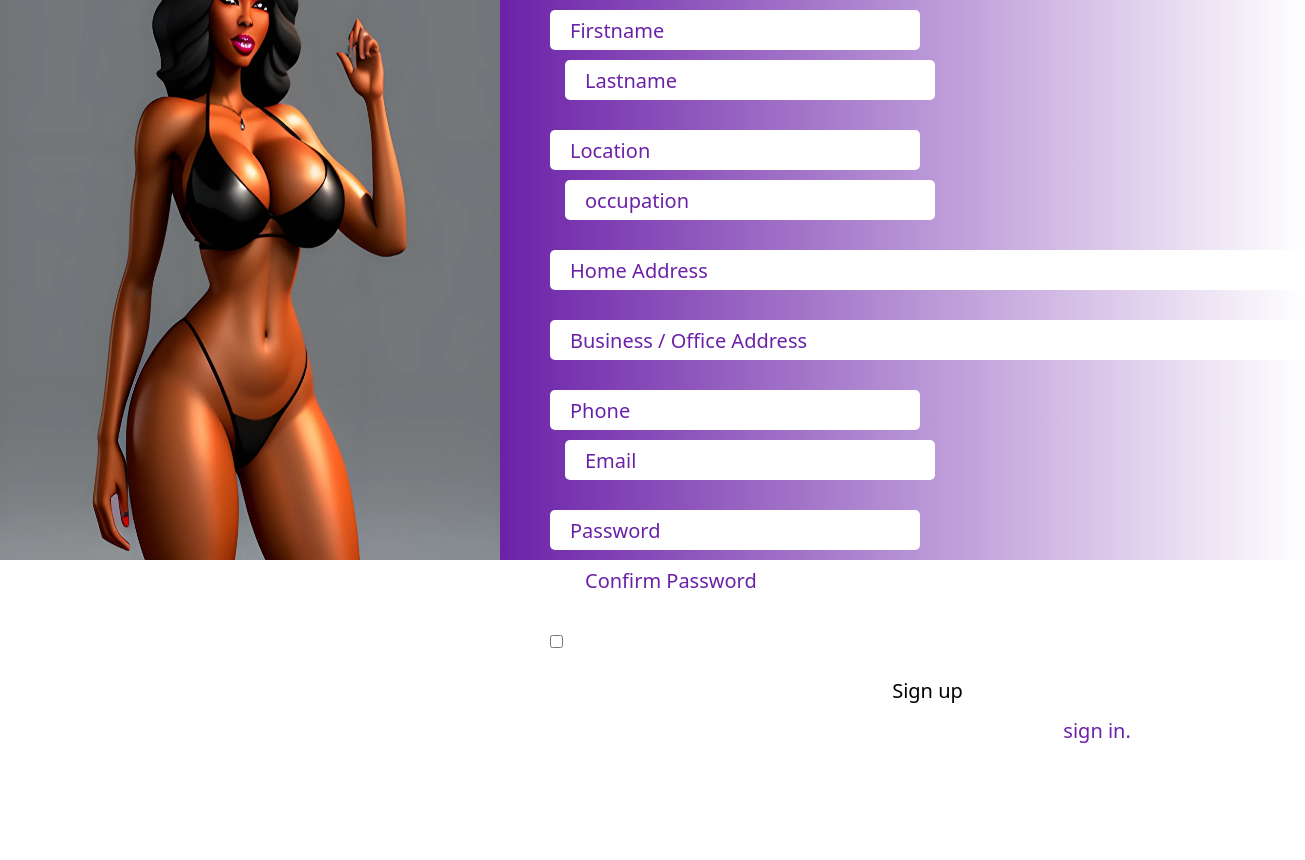
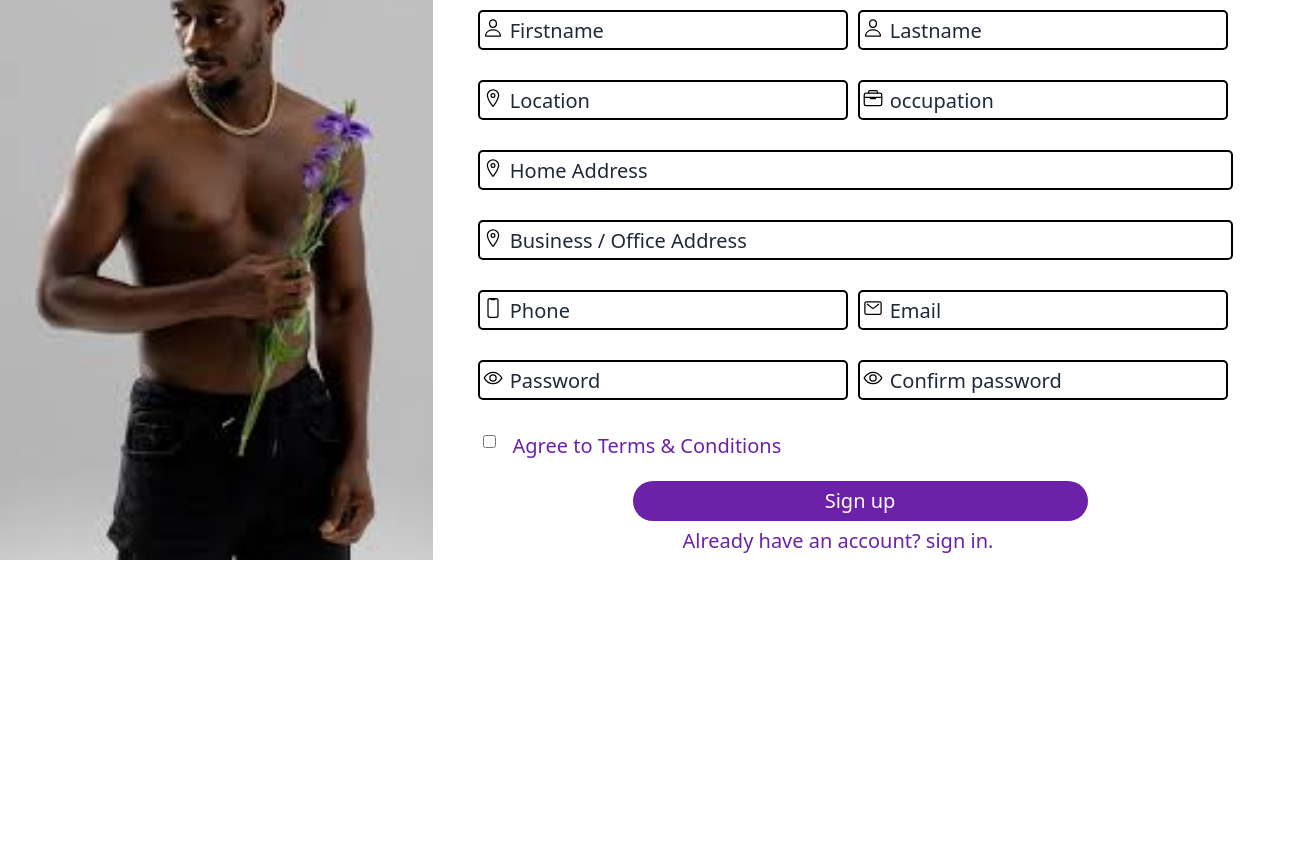
Before and after one commit to naphydeby/To-knack, a website: page dating.html in a window 1280 px wide. Shown: the part 90-950 px from the top of the page, 1305 px wide, since content can reach past the window. Before the commit the page ends 836 px from the top, so only its background shows below. Drawn offline with nearby package versions, Linux system fonts and the light colour scheme; files that its build step writes are made by us from their sources.

Commit message:
responsiveness and javascript function for dating.html and dashboard.html

```diff
--- a/dating.html
+++ b/dating.html
@@ -4,31 +4,56 @@
     <meta charset="UTF-8">
     <meta name="viewport" content="width=device-width, initial-scale=1.0">
     <title>male-signup-page</title>
-    <link rel="stylesheet" href="tailwindstyle.css">
+    <script src="Tailwind/tailwind.js"></script>
+    <script type="module" src="https://unpkg.com/ionicons@7.1.0/dist/ionicons/ionicons.esm.js"></script>
+<script nomodule src="https://unpkg.com/ionicons@7.1.0/dist/ionicons/ionicons.js"></script>
+
+    <link rel="stylesheet" href="custom.css">
 </head>
 <body >
-    <div class="lg:flex ">
+    <div class="flex ">
         <!-- pic begins -->
-         <img src="  dating-imgages/img.webp" alt="" class="hidden lg:block lg:w-[500px] lg:h-[650px]   ">
+         <img src="dating-imgages/male-pic.jpeg" alt=""  class=" hidden  lg:block   w-[500px] h-[650px]   ">
         <!-- pic ends -->
         <!-- form begins -->
-        <div class=" w-[100%] h-[750px] md:h-[950px] md:text-[20px] lg:w-[70%] lg:h-[650px] lg:pt-[0px] bg-gradient-to-r from-purple-800 to-white   ">
-            <h1 class="  pl-[150px] pt-[30px] md:pl-[250px] md:text-6xl lg:pl-[360px] text-4xl lg:text-4xl font-[700] text-white  ">Sign Up</h1>
-            <form action="" class="ml-[15px]  lg:ml-[50px]  mt-[30px] rounded-[10px]">
-                <input type="text" placeholder="Firstname" class="  w-[390px] lg:w-[370px] h-[40px] md:h-[80px]  lg:h-[40px] rounded-[5px] text-purple-800 pl-[20px] outline-purple-800 placeholder:text-purple-800 text-[20px] md:w-[357px]" required>
-                <input type="text" placeholder="Lastname" class="w-[390px] mt-[10px] lg:w-[370px] h-[40px] md:h-[80px] lg:h-[40px] lg:ml-[15px]  rounded-[5px] text-purple-800 pl-[20px] outline-purple-800 placeholder:text-purple-800 text-[20px] md:w-[357px]" required>
-                <input type="text" placeholder="Location" class="w-[390px] mt-[10px]  lg:w-[370px] h-[40px] md:h-[80px] lg:h-[40px] lg:mt-[30px] md:mt-[20px] rounded-[5px] text-purple-800 pl-[20px]  outline-purple-800 placeholder:text-purple-800 text-[20px] md:w-[357px]" required>
-                <input type="text" placeholder="occupation" class=" w-[390px] mt-[10px]  lg:w-[370px] h-[40px] md:h-[80px] lg:h-[40px] lg:ml-[15px] rounded-[5px] text-purple-800 pl-[20px] outline-purple-800 placeholder:text-purple-800 text-[20px] md:w-[357px]" required><br>
-                <input type="text" placeholder="Home Address" class="w-[390px] mt-[10px] lg:mt-[30px] md:mt-[20px] lg:w-[755px] h-[40px] md:h-[80px] lg:h-[40px] rounded-[5px] text-purple-800 pl-[20px] outline-purple-800 placeholder:text-purple-800 text-[20px] md:w-[715px]" required><br>
-                <input type="text" placeholder="Business / Office Address" class=" w-[390px] mt-[10px] lg:mt-[30px] md:mt-[20px] lg:w-[755px] h-[40px] md:h-[80px] lg:h-[40px] rounded-[5px] text-purple-800 pl-[20px] outline-purple-800 placeholder:text-purple-800 text-[20px] md:w-[715px]" required><br>
-                <input type="text" placeholder="Phone " class="w-[390px] mt-[10px] lg:w-[370px] md:h-[80px] md:mt-[20px] h-[40px] lg:h-[40px] lg:mt-[30px] md:mt-[20px] rounded-[5px] text-purple-800 pl-[20px] outline-purple-800 placeholder:text-purple-800 text-[20px] md:w-[357px]" required>
-                <input type="email" placeholder="Email" class=" w-[390px] mt-[10px] lg:w-[370px] md:h-[80px] h-[40px] lg:h-[40px] lg:ml-[15px] rounded-[5px] text-purple-800 pl-[20px] outline-purple-800 placeholder:text-purple-800 text-[20px] md:w-[357px]" required>
-                <input type="password" placeholder="Password" class=" w-[390px] mt-[10px] lg:w-[370px] h-[40px] md:h-[80px] lg:h-[40px] lg:mt-[30px] md:mt-[20px] rounded-[5px] text-purple-800 pl-[20px] outline-purple-800 placeholder:text-purple-800 text-[20px] md:w-[357px]" required>
-                <input type="password" placeholder="Confirm Password" class="w-[390px] mt-[10px] lg:w-[370px] h-[40px] md:h-[80px] lg:h-[40px] lg:ml-[15px] rounded-[5px] text-purple-800 pl-[20px] outline-purple-800 placeholder:text-purple-800 text-[20px] md:w-[357px]" required><br>
+        <div class="  w-[100%] h-[750px] md:h-[950px] md:text-[20px] lg:w-[100%] lg:h-[950px] lg:pt-[0px]  ">
+            <h1 class="   pl-[100px] pt-[30px] md:pl-[250px] lg:-[100px]  xl:pl-[360px] text-4xl  font-[700] text-purple-800  ">Create Account</h1>
+            <form action="" class="ml-[15px]  lg:ml-[15px] xl:ml-[50px]  mt-[30px] rounded-[10px]">
+                <div>
+                <ion-icon name="person-outline" class="mr-[-30px]"></ion-icon>
+                <input type="text" placeholder="Firstname" class=" w-[390px] xl:w-[370px] lg:w-[313px]  md:w-[357px]  h-[40px] md:h-[50px]  lg:h-[40px] rounded-[5px] text-purple-800 pl-[30px] focus:outline-purple-800 placeholder:text-gray-800 text-[20px] border-2 border-black"  required></div>
+                <div class="mt-[0px] md:mt-[-60px]  md:ml-[370px] lg:ml-[320px] xl:ml-[380px] lg:mt-[-50px] xl:mt-[-50px]">
+                <ion-icon name="person-outline" class=" lg:mr-[-45px] mr-[-30px] "></ion-icon>
+                <input type="text" placeholder="Lastname" class=" w-[390px] mt-[10px] xl:w-[370px] lg:w-[313px] h-[40px] md:w-[357px] md:h-[50px] lg:h-[40px] lg:ml-[15px]  rounded-[5px] text-purple-800 pl-[30px] focus:outline-purple-800 placeholder:text-gray-800 text-[20px]  border-2 border-black" required></div>
+                <div >
+                <ion-icon name="location-outline" class="mr-[-30px]"></ion-icon>
+                <input type="text" placeholder="Location" class=" w-[390px] mt-[10px]  xl:w-[370px] lg:w-[313px] h-[40px] md:h-[50px] lg:h-[40px] lg:mt-[30px] md:mt-[20px] md:w-[357px]  rounded-[5px] text-purple-800 pl-[30px]  focus:outline-purple-800 placeholder:text-gray-800 text-[20px] border-2 border-black" required></div>
+               <div class="mt-[0px] md:mt-[-60px]  md:ml-[370px] lg:mt-[-50px] lg:ml-[320px] xl:ml-[380px]  xl:mt-[-50px]">
+                <ion-icon name="briefcase-outline" class="lg:mr-[-45px] mr-[-30px]"></ion-icon>
+                <input type="text" placeholder="occupation" class="  w-[390px] mt-[10px] md:w-[357px] lg:w-[313px]  xl:w-[370px] h-[40px] md:h-[50px] lg:h-[40px] lg:ml-[15px] rounded-[5px] text-purple-800 pl-[30px] focus:outline-purple-800 placeholder:text-gray-800 text-[20px]  border-2 border-black" required><br></div>
+                 <div>
+                <ion-icon name="location-outline" class="mr-[-30px]"></ion-icon>
+                <input type="text" placeholder="Home Address" class=" w-[390px] mt-[10px] lg:mt-[30px] md:mt-[20px] xl:w-[755px] lg:w-[630px] md:w-[725px] h-[40px] md:h-[50px] lg:h-[40px]  rounded-[5px] text-purple-800 pl-[30px] focus:outline-purple-800 placeholder:text-gray-800 text-[20px]  border-2 border-black" required><br></div>
+                <div >
+                <ion-icon name="location-outline" class="mr-[-30px]"></ion-icon>
+                <input type="text" placeholder="Business / Office Address" class="  w-[390px] mt-[10px] lg:mt-[30px] md:mt-[20px] xl:w-[755px] lg:w-[630px] h-[40px] md:h-[50px] lg:h-[40px]  md:w-[725px]  rounded-[5px] text-purple-800 pl-[30px] focus:outline-purple-800 placeholder:text-gray-800 text-[20px] border-2 border-black" required><br></div>
+                <div >
+                <ion-icon name="phone-portrait-outline" class="mr-[-30px]"></ion-icon>
+                <input type="text" placeholder="Phone " class="   w-[390px] mt-[10px] lg:w-[313px] xl:w-[370px] md:h-[50px] md:mt-[20px] h-[40px] lg:h-[40px] lg:mt-[30px]  md:w-[357px]  rounded-[5px] text-purple-800 pl-[30px] focus:outline-purple-800 placeholder:text-gray-800 text-[20px] border-2 border-black" required></div>
+               <div class="mt-[0px] md:mt-[-60px] lg:mt-[-50px] lg:ml-[320px] md:ml-[370px]  xl:ml-[380px]  xl:mt-[-50px]">
+                <ion-icon name="mail-outline" class="lg:mr-[-45px] mr-[-30px]"></ion-icon>
+                <input type="email" placeholder="Email" class=" w-[390px] mt-[10px] lg:w-[313px] md:h-[50px] xl:w-[370px] h-[40px] lg:h-[40px] lg:ml-[15px] md:w-[357px] rounded-[5px] text-purple-800 pl-[30px] focus:outline-purple-800 placeholder:text-gray-800 text-[20px]  border-2 border-black" required></div>
+                <div class="xl:mt-[10px]" >
+                    <ion-icon name="eye-outline" class="mr-[-30px]"></ion-icon>
+                    <input type="password" placeholder="Password" class="   w-[390px] mt-[20px] lg:w-[313px] h-[40px] xl:w-[370px] md:h-[50px] lg:h-[40px]  md:w-[357px]  rounded-[5px] text-purple-800 pl-[30px] focus:outline-purple-800 placeholder:text-gray-800 text-[20px]  border-2 border-black" required></div>
+                   <div class="mt-[0px] md:mt-[-70px]  md:ml-[370px] lg:ml-[320px] xl:ml-[380px]  xl:mt-[-70px]">
+                    <ion-icon name="eye-outline" class="lg:mr-[-45px] mr-[-30px]"></ion-icon>
+                <input type="password" placeholder="Confirm password" class="w-[390px] mt-[10px] lg:w-[313px] h-[40px] xl:w-[370px] md:h-[50px] lg:h-[40px] lg:ml-[15px] lg:mt-[30px] md:mt-[20px]  md:w-[357px] rounded-[5px] text-purple-800 pl-[30px] focus:outline-purple-800 placeholder:text-gray-800 text-[20px] border-2 border-black" required><br></div>
+
                 <input type="checkbox" class="  mt-[30px] md:mt-[35px]">
-                <p class="text-white  ml-[30px] mt-[-25px] md:mt-[-30px]">Agree to  Terms & Conditions</p>
-                <button type="submit" class="text-black bg-white w-[390px] mt-[10px] lg:w-[755px] md:w-[700px] md:mt-[20px] md:h-[80px] h-[40px] lg:h-[40px] text-[20px]  lg:mt-[15px] text-[purple-800] rounded-[5px] md:w-[715px] ">Sign up</button>
-                <p class="text-white mt-[5px] ml-[50px] lg:ml-[270px] md:ml-[250px]" >Already have an account?<a href="" class="text-purple-800 "> sign in.</a></p>
+                <p class="text-purple-800  ml-[30px] mt-[-25px] ">Agree to  Terms & Conditions</p>
+                <button type="submit" class="text-white bg-purple-800  ml-[80px] md:ml-[150px] lg:ml-[80px] xl:ml-[150px] w-[200px] mt-[10px] lg:w-[455px] md:w-[400px] md:mt-[20px] md:h-[50px] h-[40px] lg:h-[40px] rounded-[20px] md:rounded-[50px]  ">Sign up</button>
+                <p class="text-purple-800 mt-[5px] ml-[50px] md:ml-[200px]  xl:ml-[200px] lg:ml-[150px] " >Already have an account?<a href="" class="text-purple-800 "> sign in.</a></p>
 
             </form>
         </div>
```
Also changed, not shown: dashboard.html (+37 -22 lines), dating-imgages/male-pic.jpeg (added), tailwindstyle.css.
